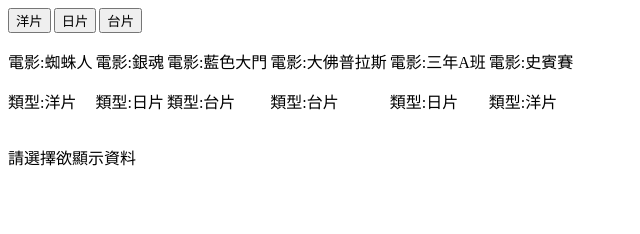
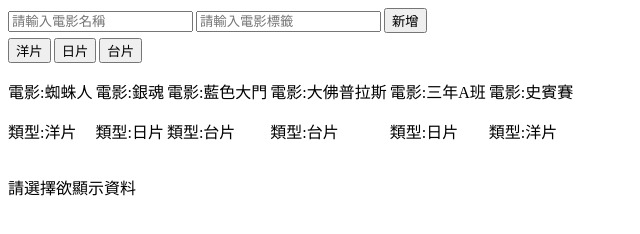
Before and after one commit to Huchan1124/practice_array, a plain HTML site: page esmodule.html in a window 1280 px wide. Shown: the whole page, without its empty margins (0-640 px from the left). Drawn offline with nearby package versions, Linux system fonts and the light colour scheme.

Commit message:
新增 電影名稱、標籤 功能

```diff
--- a/esmodule.html
+++ b/esmodule.html
@@ -12,10 +12,16 @@
 
 <body>
     <div id="app">
+        <div style="margin-bottom: 5px;">
+            <input style="margin-right: 3px;" ref="movieName" type="text" placeholder="請輸入電影名稱">
+            <input style="margin-right: 3px;" ref="movieTag" type="text" placeholder="請輸入電影標籤">
+            <button @click="addMovie">新增</button>
+        </div>
+
         <button style="margin-right: 3px;" :ref="setItemRef" v-for="(tag,index) in tags" :data-id="index" :key="tag"
             @click="filter(index)" :value="tag">{{tag}}</button>
         <div style="display:flex">
-            <div v-for="movie in movies" style="margin-right: 3px;" >
+            <div v-for="movie in movies" style="margin-right: 3px;">
 
                 <p>電影:{{movie.name}}</p>
                 <p>類型:{{movie.tag}}</p>
@@ -23,7 +29,7 @@
             </div>
         </div>
 
-        <template v-if="temp != ''  " v-for="item in temp">
+        <template v-if="temp" v-for="item in temp">
             <p>電影:{{item.name}}</p>
             <p>類型:{{item.tag}}</p>
 
@@ -45,7 +51,7 @@
 
 
         const data = {
-            temp: [],
+            temp: "",
             tempTag: "",
             tags: [
                 "洋片",
@@ -98,7 +104,19 @@
                 filter(index) {
                     this.tempTag = this.itemRefs[index].value;
                     this.temp = this.movies.filter((item) => item.tag === this.tempTag);
-                    console.log(this.temp)
+                },
+                addMovie() {
+
+                    const name = this.$refs.movieName.value;
+                    const tag = this.$refs.movieTag.value;
+
+                    const obj = {
+                        name,
+                        tag
+                    };
+
+                    this.movies.push(obj);
+
                 },
                 setItemRef(el) {
                     if (el) {
```
